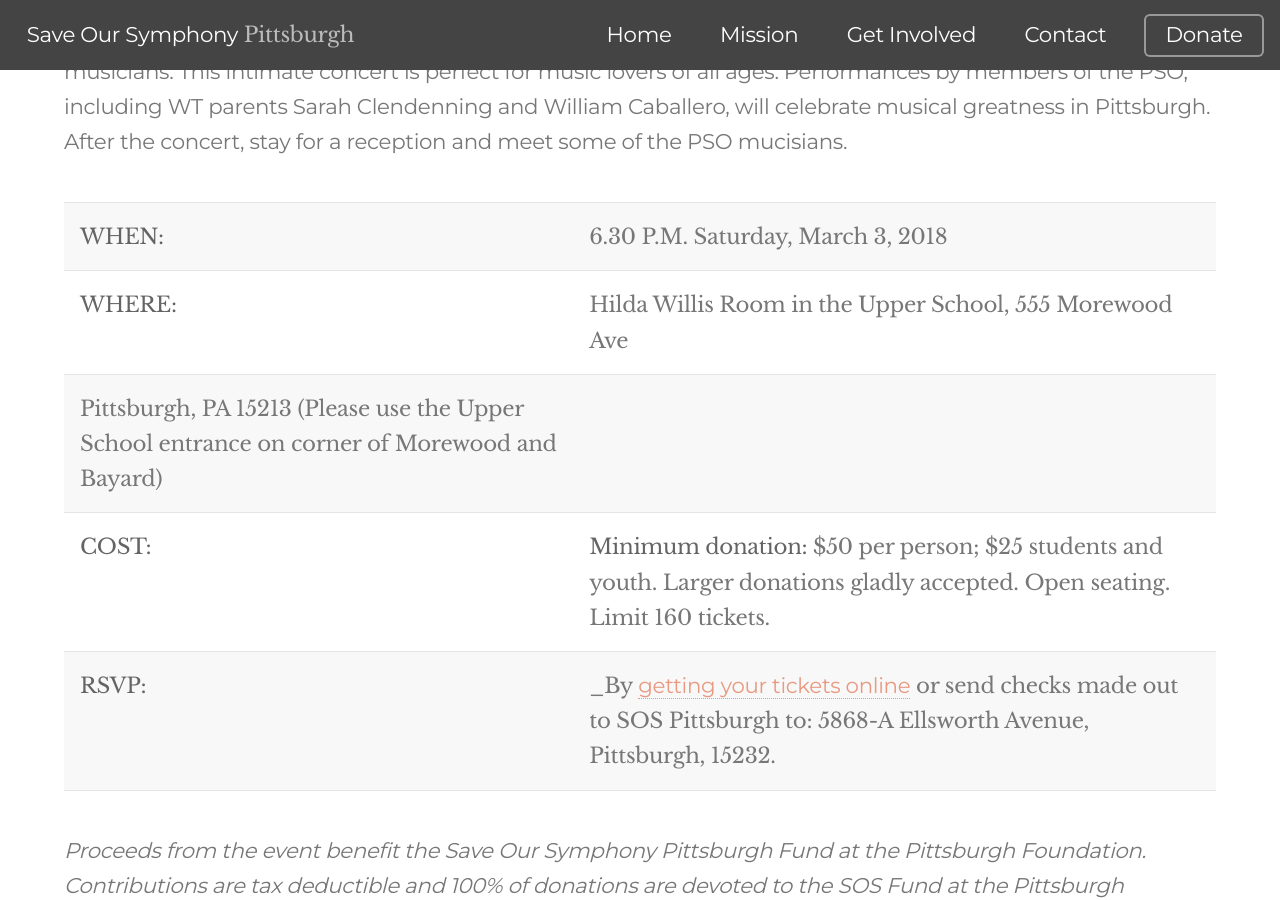
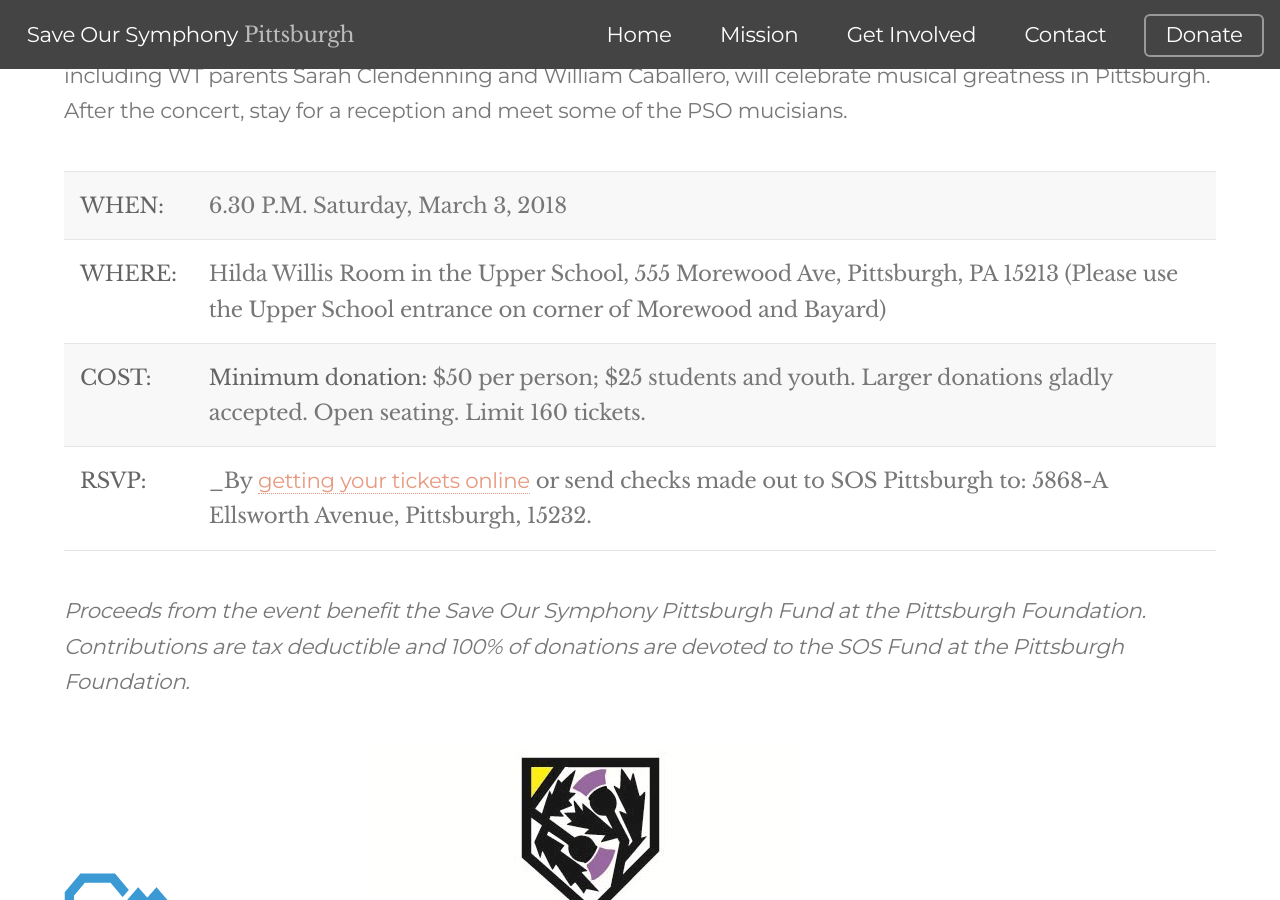
Before and after one commit to daraghbyrne/sospittsburgh, a Jekyll site: the page built from _posts/events/2018-03-03-winchester-thurston.markdown, in a window 1280 px wide and 900 px high, scrolled down 834 px. Built offline with Jekyll 4.4.1, drawn with Linux system fonts in a browser that asks for light colours; nearby versions of some CDN libraries.

Commit message:
update for WT

```diff
--- a/_posts/events/2018-03-03-winchester-thurston.markdown
+++ b/_posts/events/2018-03-03-winchester-thurston.markdown
@@ -16,13 +16,12 @@
 > Sarah Clendenning; and <br/>
 > William Caballero <br/>
 
-__Details__
+#### __Details__
 
 A Save Our Symphony Pittsburgh concert at Winchester Thurston School, followed by a discussion with the musicians.  This intimate concert is perfect for music lovers of all ages.  Performances by members of the PSO, including WT parents Sarah Clendenning and William Caballero, will celebrate musical greatness in Pittsburgh. After the concert, stay for a reception and meet some of the PSO mucisians.
 
 | __WHEN:__  | 6.30 P.M. Saturday, March 3, 2018  |
-| __WHERE:__  | Hilda Willis Room in the Upper School, 555 Morewood Ave
-Pittsburgh, PA 15213 (Please use the Upper School entrance on corner of Morewood and Bayard)  |
+| __WHERE:__  | Hilda Willis Room in the Upper School, 555 Morewood Ave, Pittsburgh, PA 15213 (Please use the Upper School entrance on corner of Morewood and Bayard)  |
 | __COST:__  | __Minimum donation:__ $50 per person; $25 students and youth. Larger donations gladly accepted. Open seating. Limit 160 tickets. |
 | __RSVP:__  | _By [getting your tickets online](https://squareup.com/store/save-our-symphony-pittsburgh) or send checks made out to SOS Pittsburgh to: 5868-A Ellsworth Avenue, Pittsburgh, 15232. |
 
@@ -30,5 +29,5 @@
 _Proceeds from the event benefit the Save Our Symphony Pittsburgh Fund at the Pittsburgh Foundation.  Contributions are tax deductible and 100% of donations are devoted to the SOS Fund at the Pittsburgh Foundation._
 
 
+![Pittsburgh Foundation Logo](/assets/images/events/pittsburgh-foundation-logo.png)
 ![Winchester Thurston School Logo](/assets/images/events/wt_logo.jpg)
-![Pittsburgh Foundation Logo](/assets/images/events/pittsburgh-foundation-logo.png)
```
